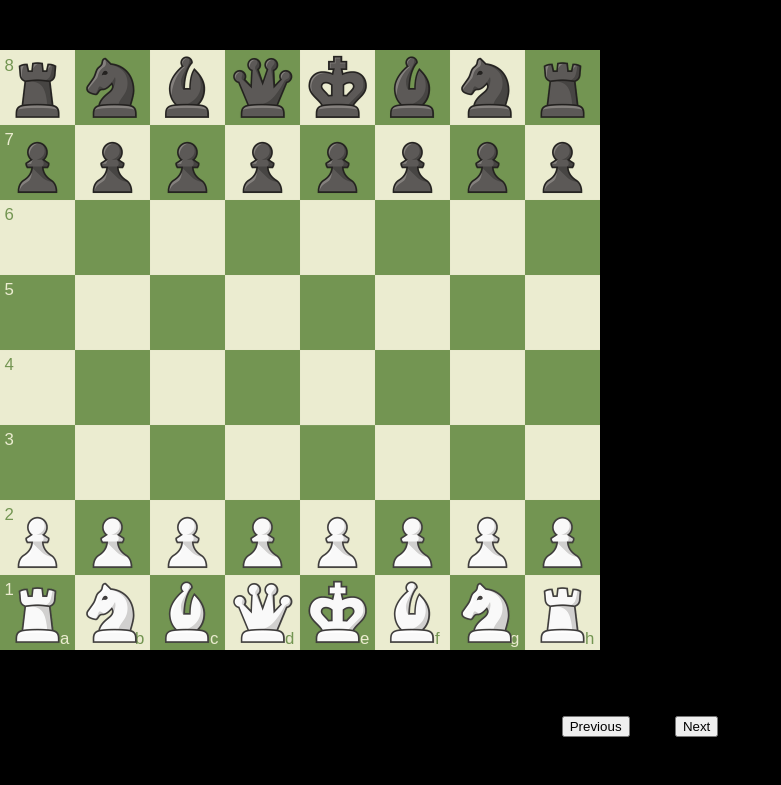
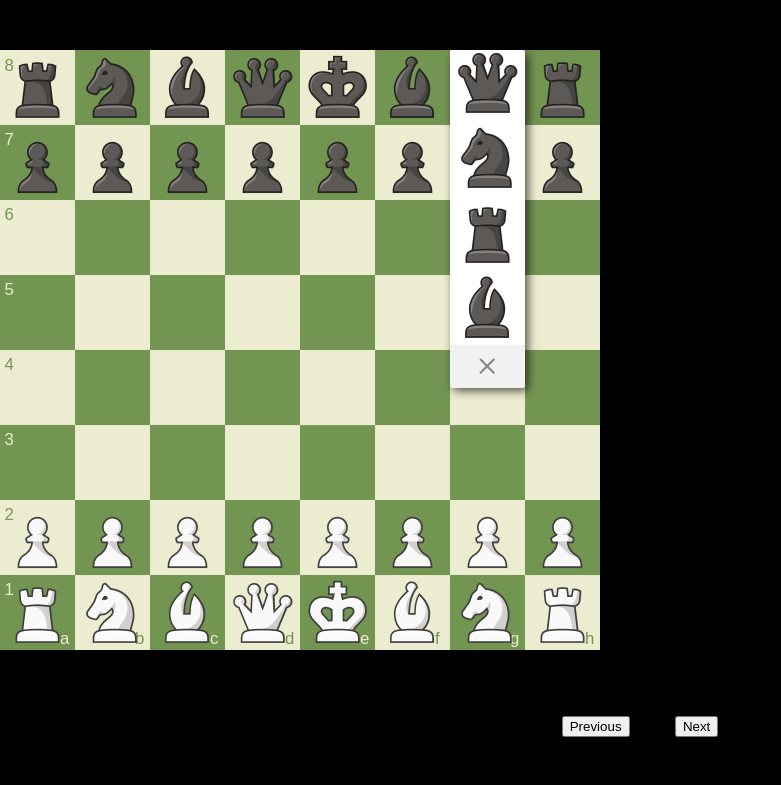
Before and after one commit to luciodale/luchess, a SvelteKit app: page / in a window 1280 px wide. Shown: the top 785 px of the page, without its empty margins (0-781 px from the left). Built offline with nearby package versions, Linux system fonts and the light colour scheme.

Commit message:
Add promotion ui (WIP)

```diff
--- a/src/components/Chessboard.svelte
+++ b/src/components/Chessboard.svelte
@@ -115,6 +115,30 @@
       });
     }}
   >
+    <div>
+      <div class="promotion-window top" style="transform: translateX(600%);">
+        <div class="close-button">
+          <svg
+            xmlns="http://www.w3.org/2000/svg"
+            fill="none"
+            viewBox="0 0 24 24"
+            stroke-width="2"
+            stroke="currentColor"
+          >
+            <path
+              stroke-linecap="round"
+              stroke-linejoin="round"
+              d="M6 18 18 6M6 6l12 12"
+            />
+          </svg>
+        </div>
+
+        <div class="promotion-piece bb"></div>
+        <div class="promotion-piece bn"></div>
+        <div class="promotion-piece bq"></div>
+        <div class="promotion-piece br"></div>
+      </div>
+    </div>
     <!-- coordinates -->
     <Coordinates {orientation} />
 
--- a/src/style.css
+++ b/src/style.css
@@ -512,3 +512,131 @@
 	margin-top: 1rem;
 	gap: 1rem;
 }
+
+.promotion-window.top {
+	bottom: auto;
+	top: 0;
+}
+.promotion-window {
+	background-color: #fff;
+	border-radius: 3px;
+	bottom: 0;
+	box-shadow: 3px 3px 10px rgba(0, 0, 0, 0.65);
+	display: flex;
+	flex-direction: column-reverse;
+	height: 56.25%;
+	left: 0;
+	position: absolute;
+	top: auto;
+	width: 12.5%;
+	z-index: 2;
+}
+
+.promotion-window .promotion-piece {
+	background-position-y: bottom;
+	background-repeat: no-repeat;
+	background-size: 100%;
+	cursor: pointer;
+	padding-top: 100%;
+	position: relative;
+}
+
+.icon-font-chess.x:before {
+	content: "\0042";
+}
+
+.promotion-window.top .close-button {
+	border-radius: 0 0 3px 3px;
+	order: 0;
+}
+.promotion-window .close-button {
+	align-items: center;
+	background: #f1f1f1;
+	border-radius: 4px 4px 0 0;
+	color: #8b8987;
+	padding: 0.7em;
+	cursor: pointer;
+	display: flex;
+	flex-grow: 1;
+	font-style: normal;
+	justify-content: center;
+	max-height: 12.5%;
+	order: 4;
+	text-align: center;
+}
+
+.promotion-window .close-button svg {
+	width: 50%;
+}
+
+.promotion-window.top .promotion-piece.bb,
+.promotion-window.top .promotion-piece.wb {
+	order: 1;
+}
+
+.promotion-window.top .promotion-piece.br,
+.promotion-window.top .promotion-piece.wr {
+	order: 2;
+}
+
+.promotion-window.top .promotion-piece.bn,
+.promotion-window.top .promotion-piece.wn {
+	order: 3;
+}
+
+.promotion-window.top .promotion-piece.bq,
+.promotion-window.top .promotion-piece.wq {
+	order: 4;
+}
+
+.promotion-window .promotion-piece.bq,
+.promotion-window .promotion-piece.wq {
+	order: 0;
+}
+
+.promotion-window .promotion-piece.bn,
+.promotion-window .promotion-piece.wn {
+	order: 1;
+}
+
+.promotion-window .promotion-piece.br,
+.promotion-window .promotion-piece.wr {
+	order: 2;
+}
+
+.promotion-window .promotion-piece.bb,
+.promotion-window .promotion-piece.wb {
+	order: 3;
+}
+
+.promotion-piece.wb {
+	background-image: url("/images/chess/wb.png");
+}
+
+.promotion-piece.bb {
+	background-image: url("/images/chess/bb.png");
+}
+
+.promotion-piece.wn {
+	background-image: url("/images/chess/wn.png");
+}
+
+.promotion-piece.bn {
+	background-image: url("/images/chess/bn.png");
+}
+
+.promotion-piece.wq {
+	background-image: url("/images/chess/wq.png");
+}
+
+.promotion-piece.bq {
+	background-image: url("/images/chess/bq.png");
+}
+
+.promotion-piece.wr {
+	background-image: url("/images/chess/wr.png");
+}
+
+.promotion-piece.br {
+	background-image: url("/images/chess/br.png");
+}
```
